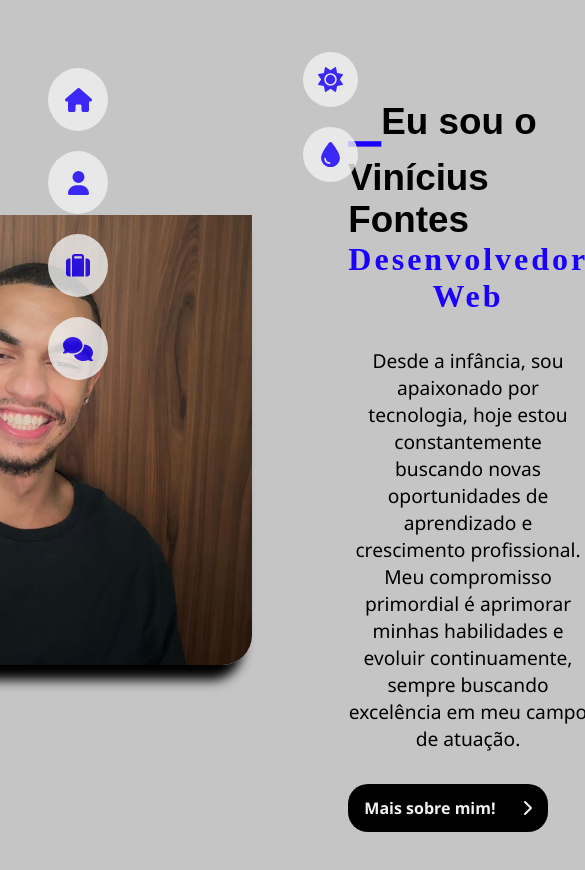
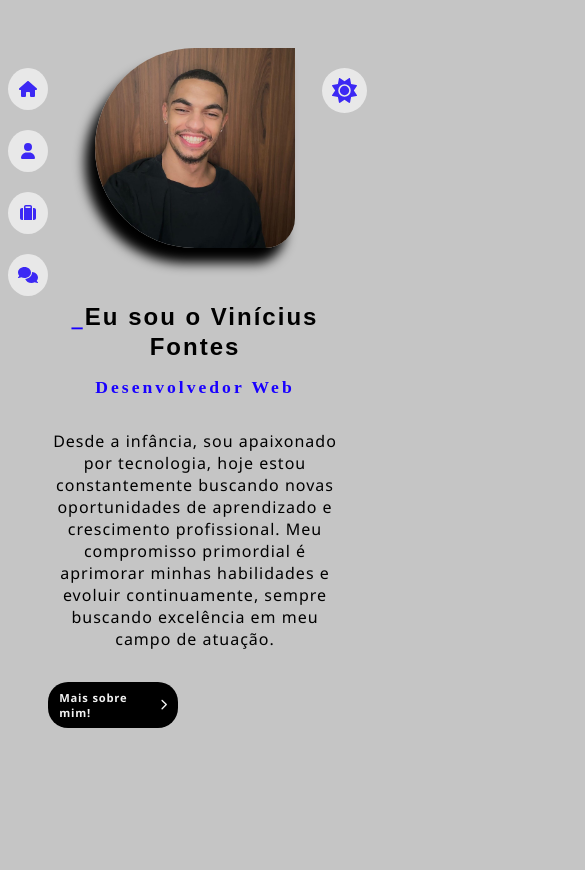
Before and after one commit to ViniciusFontes-02/Portifolio_Vini, a React (Vite) app: page / in a window 390 px wide. Shown: the top 870 px of the page, 585 px wide, since content can reach past the window. After the commit the page ends 844 px from the top, so only its background shows below. Built offline with nearby package versions, Linux system fonts and the light colour scheme; a web font is replaced by a local one.

Commit message:
dando responsividade para home, about e nav

```diff
--- a/src/components/DarkMode.jsx
+++ b/src/components/DarkMode.jsx
@@ -40,10 +40,6 @@ export default function DarkMode() {
         <li className={styles.iconContainer} onClick={clickDarkBtn}>
           <FontAwesomeIcon icon={icon} className={styles.icon} />
         </li>
-
-        <li className={styles.iconContainer}>
-          <FontAwesomeIcon icon={faDroplet} className={styles.icon} />
-        </li>
       </ul>
     </div>
   );
--- a/src/components/DarkMode.module.css
+++ b/src/components/DarkMode.module.css
@@ -35,7 +35,6 @@ nav,
     justify-content: center;
     flex-direction: column;
     text-align: center;
-    /* font-size: 1.7rem; */
   }
 
   & .icon {
@@ -43,3 +42,27 @@ nav,
     height: 25px;
   }
 }
+
+@media (max-width: 1024px) {
+  nav,
+  .darkMode {
+    padding: 3rem 2rem;
+    margin-right: 15px;
+  }
+
+  .darkMode {
+    margin: 0;
+  }
+
+  .iconContainer {
+    padding: 10px;
+  }
+}
+
+@media (max-width: 425px) {
+  nav,
+  .darkMode {
+    padding: 3rem 0.5rem;
+    margin-right: 15px;
+  }
+}
--- a/src/components/Navbar.module.css
+++ b/src/components/Navbar.module.css
@@ -35,3 +35,25 @@
   opacity: 1;
   visibility: visible;
 }
+
+@media (max-width: 1024px) {
+  .icons {
+    padding: 10px;
+  }
+
+  .iconText {
+    font-size: 1rem;
+    padding: 3px 7px;
+  }
+}
+
+@media (max-width: 425px) {
+  .icons {
+    font-size: 1rem;
+  }
+
+  .iconText {
+    font-size: 0.8rem;
+    /* padding: 3px 7px; */
+  }
+}
--- a/src/index.css
+++ b/src/index.css
@@ -76,3 +76,42 @@ body::-webkit-scrollbar-thumb {
   background-color: var(--color-input);
   border-radius: 20px;
 }
+
+@media (max-width: 1024px) {
+  h3 {
+    font-size: 1.8rem;
+    text-align: center;
+  }
+
+  .container {
+    padding: 3rem 6rem;
+    margin-left: 2rem;
+  }
+}
+
+@media (max-width: 768px) {
+  .title-pages {
+    font-size: 2.5rem;
+  }
+
+  .container {
+    padding: 3rem 4rem;
+    margin-left: 1rem;
+    text-align: center;
+  }
+}
+
+@media (max-width: 425px) {
+  .title-pages {
+    font-size: 2rem;
+  }
+
+  h3 {
+    font-size: 1.5rem;
+  }
+
+  .container {
+    padding: 2rem;
+    margin-left: 1rem;
+  }
+}
--- a/src/pages/About.jsx
+++ b/src/pages/About.jsx
@@ -91,7 +91,7 @@ export default function About() {
           </Link>
         </div>
 
-        <div>
+        <div className={styles.tecnologies}>
           <h3>Tecnologias</h3>
 
           <a
--- a/src/pages/About.module.css
+++ b/src/pages/About.module.css
@@ -151,3 +151,129 @@
     transform: translate3d(0px, 0px, 0px);
   }
 }
+
+/* media */
+
+@media (max-width: 1024px) {
+  .textAbout {
+    & h3 {
+      font-size: 1.5rem;
+    }
+
+    & h3 span {
+      font-size: 1.7rem;
+    }
+
+    & p {
+      font-size: 1.3rem;
+    }
+  }
+
+  .personalInformation {
+    font-size: 1.3rem;
+  }
+
+  .tecnologies {
+    & svg {
+      width: 80px;
+    }
+  }
+
+  .containerForm {
+    flex-direction: column;
+    justify-content: center;
+    align-items: center;
+  }
+
+  .containerForm {
+    gap: 2rem;
+  }
+
+  .containerExp,
+  .training {
+    width: 700px;
+  }
+
+  .personalInformation {
+    & button,
+    .contactLink {
+      margin: 2rem 2rem 0 0;
+      padding: 1rem 1rem;
+      font-size: 1.2rem;
+    }
+  }
+}
+
+@media (max-width: 768px) {
+  .containerPersonal {
+    flex-direction: column;
+    gap: 0.5rem;
+    align-items: center;
+  }
+  .tecnologies {
+    margin-bottom: 2rem;
+  }
+
+  .personalInformation {
+    text-align: start;
+  }
+
+  .containerExp,
+  .training {
+    width: 600px;
+  }
+}
+
+@media (max-width: 425px) {
+  .textAbout {
+    & h3 {
+      font-size: 1.2rem;
+    }
+
+    & h3 span {
+      font-size: 1.2rem;
+    }
+
+    & p {
+      font-size: 1rem;
+    }
+  }
+
+  .personalInformation {
+    font-size: 1rem;
+  }
+
+  .training,
+  .containerExp {
+    padding: 1rem 1.7rem;
+
+    & p {
+      font-size: 0.8rem;
+    }
+
+    & h4 {
+      font-size: 1rem;
+    }
+
+    & h5 {
+      font-size: 0.7rem;
+      margin-bottom: 1rem;
+    }
+  }
+
+  .containerExp,
+  .training {
+    width: 350px;
+  }
+}
+
+@media (max-width: 425px) {
+  .personalInformation {
+    & button,
+    .contactLink {
+      margin: 1.5rem 1.5rem 0 0;
+      padding: 0.6rem 1rem;
+      font-size: 1rem;
+    }
+  }
+}
--- a/src/pages/Home.module.css
+++ b/src/pages/Home.module.css
@@ -1,9 +1,9 @@
 .container {
   display: flex;
+  justify-content: center;
+  align-items: center;
   padding: 3rem 8rem;
   gap: 6rem;
-  justify-content: center;
-  align-items: center;
   animation: animation 1s ease-in-out;
 }
 
@@ -30,16 +30,16 @@
   }
 
   & h2 {
+    font-size: 2rem;
     font-family: "Mochiy Pop P One";
     color: var(--color-input);
-    font-size: 2rem;
     text-align: center;
     letter-spacing: 3px;
   }
 
   & .textHome {
+    font-size: 1.2rem;
     color: var(--color-text-light);
-    font-size: 1.2rem;
     margin-top: 2rem;
     text-align: center;
     font-weight: 500;
@@ -79,3 +79,91 @@
     transform: translate3d(0px, 0px, 0px);
   }
 }
+
+@media (max-width: 1024px) {
+  .container {
+    padding: auto;
+    gap: 3rem;
+  }
+
+  .photo {
+    width: 350px;
+  }
+
+  .title {
+    & h1 {
+      text-align: center;
+      margin-bottom: 1rem;
+      letter-spacing: 2px;
+    }
+
+    & span {
+      font-size: 2.5rem;
+    }
+
+    & h2 {
+      font-size: 1.7rem;
+    }
+
+    & .textHome {
+      font-size: 1.2rem;
+      letter-spacing: 1px;
+    }
+  }
+
+  .seeMoreBtn {
+    max-width: 150px;
+    font-size: 0.8rem;
+
+    &:hover {
+      max-width: 200px;
+    }
+  }
+}
+
+@media (max-width: 768px) {
+  .container {
+    flex-direction: column;
+    padding: 3rem 5rem;
+  }
+}
+
+@media (max-width: 425px) {
+  .container {
+    flex-direction: column;
+    padding: 3rem;
+  }
+
+  .photo {
+    width: 200px;
+  }
+
+  .title {
+    & h1 {
+      font-size: 1.5rem;
+    }
+
+    & span {
+      font-size: 1.7rem;
+    }
+
+    & h2 {
+      font-size: 1.1rem;
+    }
+
+    & .textHome {
+      font-size: 1rem;
+    }
+  }
+
+  .seeMoreBtn {
+    max-width: 130px;
+    font-size: 0.7rem;
+    padding: 0.5rem 0.7rem;
+    letter-spacing: 0.8px;
+
+    &:hover {
+      max-width: 160px;
+    }
+  }
+}
```
